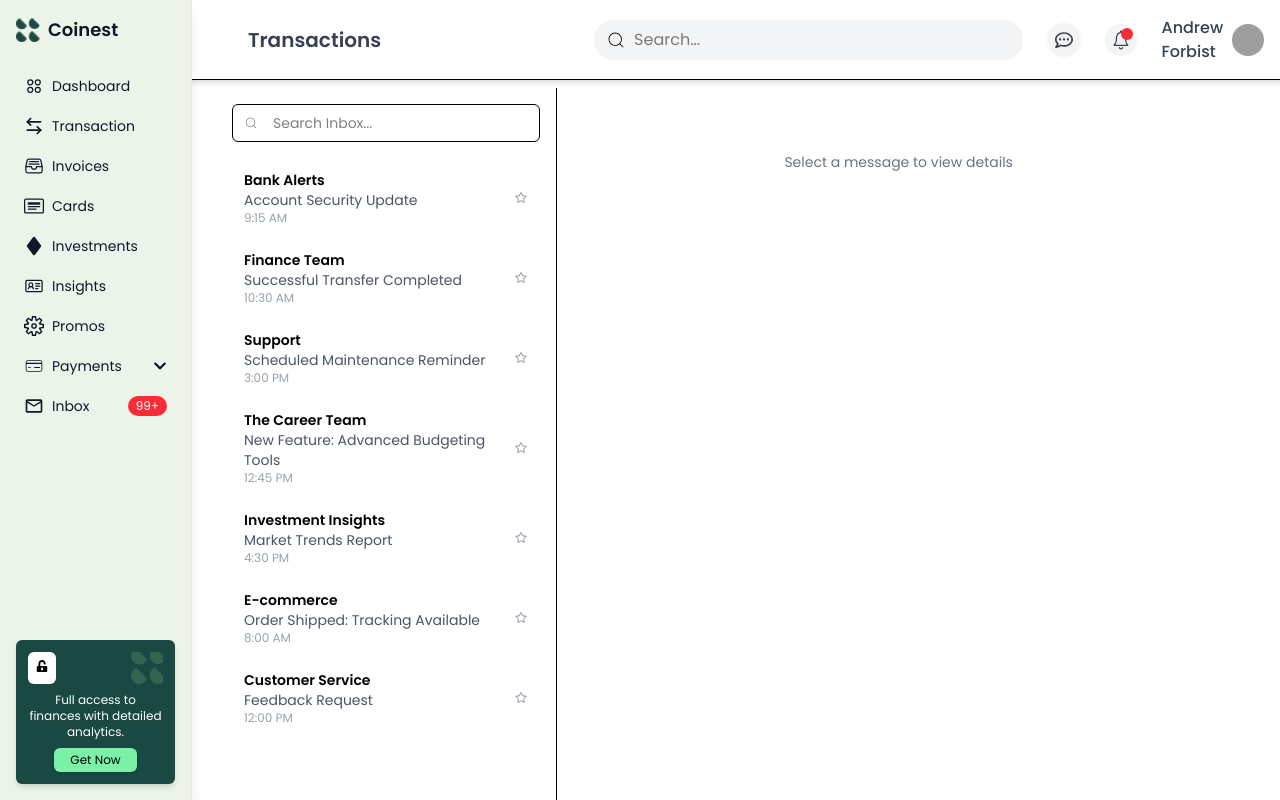
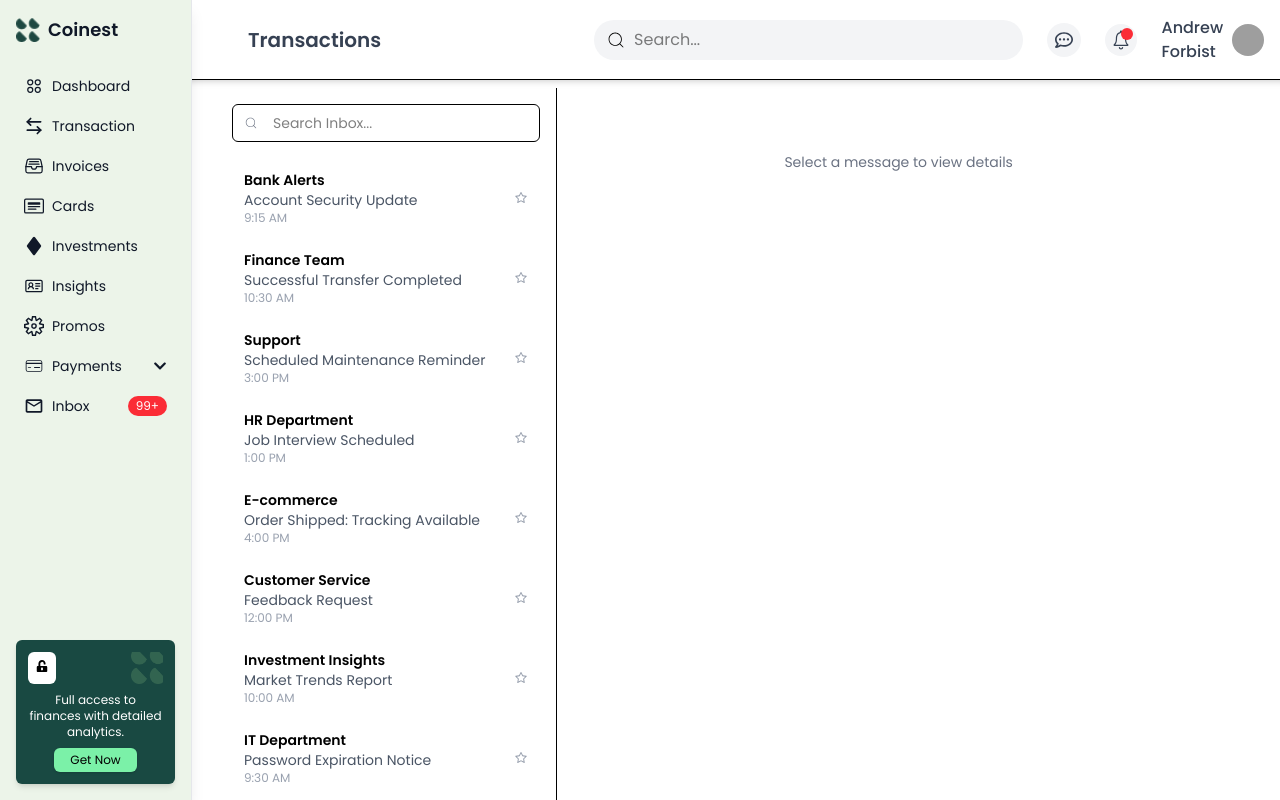
Before and after one commit to SufyanAli56/Dashboard_coin, a React (Vite) app: page /inbox in a window 1280 px wide. Shown: the top 800 px of the page. Built offline with nearby package versions, Linux system fonts and the light colour scheme; grey boxes are pictures that could not be loaded; a web font is replaced by a local one.

Commit message:
Changes color

```diff
--- a/src/Ui/Inbox/Inbox.jsx
+++ b/src/Ui/Inbox/Inbox.jsx
@@ -23,12 +23,15 @@ const Inbox = () => {
   const [starred, setStarred] = useState({});
   const emails = [
     {
-      id: 1, sender: "Bank Alerts", subject: "Account Security Update", date: "Feb 18", time: "9:15 AM",
+      id: 1,
+      sender: "Bank Alerts",
+      subject: "Account Security Update",
+      date: "Feb 18",
+      time: "9:15 AM",
       content: `Dear Customer,
 
       We take your security seriously, and as part of our commitment to protecting your account, we have recently updated our security policies.
       Your account security is our top priority, and we have implemented a series of new measures to prevent unauthorized access, detect fraud, and ensure that your personal data remains safe.
-      To keep your account secure, we highly recommend that you:
 
       - Enable two-factor authentication (2FA) for an added layer of security.
       - Update your password regularly and avoid using easily guessable passwords.
@@ -40,130 +43,209 @@ const Inbox = () => {
       Thank you for banking with us.
 
       Best regards,
-      The Security Team`
+      The Security Team`,
     },
     {
-      id: 2, sender: "Finance Team", subject: "Successful Transfer Completed", date: "Feb 18", time: "10:30 AM",
+      id: 2,
+      sender: "Finance Team",
+      subject: "Successful Transfer Completed",
+      date: "Feb 18",
+      time: "10:30 AM",
       content: `Hello,
 
-      We are pleased to inform you that your recent transfer has been successfully processed. Below are the details of your transaction:
+      Your recent transfer has been successfully processed. Below are the details of your transaction:
 
-      - **Amount Transferred:** $5,000
-      - **Recipient Name:** John Doe
-      - **Account Number:** **** **** 1234
-      - **Transaction ID:** TRX987654321
-      - **Date:** February 18, 2025
-      - **Time:** 10:30 AM
+      - Amount Transferred: $5,000
+      - Recipient Name: John Doe
+      - Account Number: **** **** 1234
+      - Transaction ID: TRX987654321
+      - Date: February 18, 2025
+      - Time: 10:30 AM`,
+    },
+    {
+      id: 3,
+      sender: "Support",
+      subject: "Scheduled Maintenance Reminder",
+      date: "Feb 17",
+      time: "3:00 PM",
+      content: `Dear Valued Customer,
 
-      If you did not authorize this transaction or notice any discrepancies, please reach out to our support team immediately. Our fraud detection system is constantly monitoring for unusual activities to ensure your account remains safe.
+      We would like to inform you about a scheduled maintenance update to improve our systems.
 
-      Thank you for choosing our services.
+      - Date: February 20, 2025
+      - Time: 2:00 AM – 6:00 AM (UTC)
+      - Services Affected: Online banking, mobile app transactions, and account statements
+
+      Thank you for your patience.
+
+      Best Regards,
+      Customer Support Team`,
+    },
+    {
+      id: 4,
+      sender: "HR Department",
+      subject: "Job Interview Scheduled",
+      date: "Feb 16",
+      time: "1:00 PM",
+      content: `Dear Candidate,
+
+      We are pleased to inform you that your interview has been scheduled.
+
+      - Date: February 22, 2025
+      - Time: 10:00 AM
+      - Location: Virtual Meeting
+
+      Please confirm your availability.
 
       Best,
-      The Finance Team`
+      HR Team`,
     },
     {
-      id: 3, sender: "Support", subject: "Scheduled Maintenance Reminder", date: "Feb 17", time: "3:00 PM",
-      content: `Dear Valued Customer,
+      id: 5,
+      sender: "E-commerce",
+      subject: "Order Shipped: Tracking Available",
+      date: "Feb 15",
+      time: "4:00 PM",
+      content: `Hello,
 
-      We would like to inform you about a scheduled maintenance update to improve our systems and ensure a better experience for you.
+      Your order #45678 has been shipped! You can track it using:
 
-      **Maintenance Details:**
-      - **Date:** February 20, 2025
-      - **Time:** 2:00 AM – 6:00 AM (UTC)
-      - **Services Affected:** Online banking, mobile app transactions, and account statements
+      - Carrier: FedEx
+      - Tracking Number: 123456789
+      - Estimated Delivery: February 20, 2025
 
-      During this time, access to certain services may be temporarily unavailable. We apologize for any inconvenience and appreciate your patience while we work to enhance our system’s reliability and performance.
-
-      If you have any urgent transactions to complete, we encourage you to do so before the maintenance period.
-
-      Thank you for your understanding.
-
-      Best Regards,
-      Customer Support Team`
+      Thank you for shopping with us!`,
     },
     {
-      id: 4, sender: "The Career Team", subject: "New Feature: Advanced Budgeting Tools", date: "Feb 16", time: "12:45 PM",
+      id: 6,
+      sender: "Customer Service",
+      subject: "Feedback Request",
+      date: "Feb 14",
+      time: "12:00 PM",
       content: `Hello,
 
-      We’re excited to announce the launch of our new Advanced Budgeting Tools! Designed to give you greater control over your finances, this feature helps you track your income, categorize expenses, and set financial goals with ease.
+      We would love to hear your feedback about our service.
 
-      **Key Features Include:**
+      - How was your experience?
+        - [ ] Excellent
+        - [ ] Good
+        - [ ] Needs Improvement
 
-      - **Smart Budget Categories:** Your spending is now automatically sorted into categories such as Rent, Groceries, Transportation, and Entertainment, helping you analyze where your money goes.
-      - **Spending Limits:** Set monthly or weekly spending limits for each category, ensuring you never overspend.
-      - **Finance Score:** Get a real-time finance score based on your spending habits, allowing you to make informed financial decisions.
+      Click below to take a quick 2-minute survey.
 
-      Our new tool also provides **visual analytics**, including **pie charts** and **bar graphs**, so you can easily see your spending distribution.
-      Start using the **Advanced Budgeting Tools** today and take control of your financial future!
-
-      Best,
-      The Career Team`
+      Thank you for your time!`,
     },
     {
-      id: 5, sender: "Investment Insights", subject: "Market Trends Report", date: "Feb 15", time: "4:30 PM",
+      id: 7,
+      sender: "Investment Insights",
+      subject: "Market Trends Report",
+      date: "Feb 13",
+      time: "10:00 AM",
       content: `Dear Investor,
 
-      Staying ahead of the market is crucial, and we are pleased to provide you with our latest investment trends and insights.
+      Stay ahead of the market with our latest investment insights:
 
-      **Key Market Highlights:**
+      - AI and cloud computing stocks have risen by 15%.
+      - Bitcoin has hit a new high of $60,000.
+      - Renewable energy stocks are surging.
 
-      - **Technology Sector Boom:** AI and cloud computing stocks have seen a 15% increase over the last quarter.
-      - **Cryptocurrency Developments:** Bitcoin has reached a new high of $60,000, while Ethereum continues its upward trajectory.
-      - **Renewable Energy Investments:** Governments worldwide are allocating more funds towards green energy, making solar and wind stocks a lucrative opportunity.
-
-      **Expert Recommendations:**
-      - Diversify your portfolio to mitigate risks.
-      - Keep an eye on inflation trends that might affect long-term investments.
-      - Consider investing in ETFs for a balanced and diversified approach.
-
-      For a **detailed analysis**, please refer to our full report attached.
+      Read our full report for details.
 
       Regards,
-      Investment Insights Team`
+      Investment Insights Team`,
     },
     {
-      id: 6, sender: "E-commerce", subject: "Order Shipped: Tracking Available", date: "Feb 9", time: "8:00 AM",
+      id: 8,
+      sender: "IT Department",
+      subject: "Password Expiration Notice",
+      date: "Feb 12",
+      time: "9:30 AM",
+      content: `Your company email password is set to expire in 3 days. Please update your password to avoid login issues.`,
+    },
+    {
+      id: 9,
+      sender: "Finance Team",
+      subject: "Salary Credited Successfully",
+      date: "Feb 11",
+      time: "8:00 AM",
       content: `Hello,
 
-      Your order **#12345** has been shipped! You can now track your package in real time.
+      Your salary for February 2025 has been successfully credited to your bank account.
 
-      **Shipping Details:**
-      - **Carrier:** FedEx
-      - **Tracking Number:** 987654321
-      - **Estimated Delivery:** February 12, 2025
+      - Amount: $4,500
+      - Transaction ID: SAL987654321
 
-      **What to Expect:**
-      - You will receive another email when your package is out for delivery.
-      - If you are unavailable during delivery, you can schedule a re-delivery.
-
-      Thank you for shopping with us!
-
-      Regards,
-      E-commerce Team`
+      Thank you.`,
     },
     {
-      id: 7, sender: "Customer Service", subject: "Feedback Request", date: "Feb 7", time: "12:00 PM",
+      id: 10,
+      sender: "Subscription Services",
+      subject: "Renewal Reminder",
+      date: "Feb 10",
+      time: "6:00 PM",
+      content: `Your subscription is set to renew on February 25, 2025. If you wish to make changes, please update your payment method before the renewal date.`,
+    },
+    {
+      id: 11,
+      sender: "Travel Agency",
+      subject: "Flight Booking Confirmation",
+      date: "Feb 9",
+      time: "3:45 PM",
+      content: `Your flight to New York has been booked successfully.
+
+      - Flight Number: NY123
+      - Date: March 5, 2025
+      - Departure: 8:00 AM
+
+      Safe travels!`,
+    },
+    {
+      id: 12,
+      sender: "Social Media",
+      subject: "Password Reset Request",
+      date: "Feb 8",
+      time: "2:00 PM",
+      content: `We received a request to reset your password. If this was not you, please secure your account immediately.`,
+    },
+    {
+      id: 13,
+      sender: "Marketing Team",
+      subject: "Exclusive Offer for You!",
+      date: "Feb 7",
+      time: "5:30 PM",
       content: `Hello,
 
-      We hope you had a great experience with our service! We’d love to hear your thoughts.
+      As a valued customer, we're giving you an exclusive 20% discount on your next purchase. Use code **EXCLUSIVE20** at checkout.
 
-      **How was your experience?**
-      - [ ] Excellent
-      - [ ] Good
-      - [ ] Needs Improvement
+      Offer valid until March 1, 2025.`,
+    },
+    {
+      id: 14,
+      sender: "Security Team",
+      subject: "Unusual Login Attempt Detected",
+      date: "Feb 6",
+      time: "7:00 AM",
+      content: `We've noticed a login attempt from an unknown device. If this was not you, change your password immediately.`,
+    },
+    {
+      id: 15,
+      sender: "Newsletter",
+      subject: "Monthly Updates & Insights",
+      date: "Feb 5",
+      time: "10:00 AM",
+      content: `Check out the latest news, updates, and insights from our team.
 
-      Your feedback helps us improve and provide better service in the future.
+      - New Features Released
+      - Tips for Better Security
+      - Upcoming Events
 
-      Click below to take a quick 2-minute survey:
-      [Give Feedback]
+      Stay informed with our monthly newsletter!`,
+    },
+  ];
 
-      Thank you for your time!
 
-      Best,
-      Customer Service Team`
-    }
-  ];
+
+
 
   const toggleStar = (id) => {
     setStarred((prev) => ({ ...prev, [id]: !prev[id] }));
@@ -175,7 +257,8 @@ const Inbox = () => {
     { name: "Transport", value: 655 },
     { name: "Groceries", value: 450 },
   ];
-  const COLORS = ["#4CAF50", "#2196F3", "#FF9800", "#E91E63"];
+
+  const COLORS = ["#537671", "#a8f27d", "#E8E9E9", "#CBCCCC"]; // Fixed colors
 
   const barData = [
     { name: "Limit", value: 4500 },
@@ -294,7 +377,7 @@ const Inbox = () => {
                         <XAxis dataKey="name" />
                         <YAxis />
                         <Tooltip />
-                        <Bar dataKey="value" fill="#4CAF50" />
+                        <Bar dataKey="value" fill="#a8f27d" />
                       </BarChart>
                     </ResponsiveContainer>
                     <p className="text-center mt-2 text-sm text-gray-500">
```
